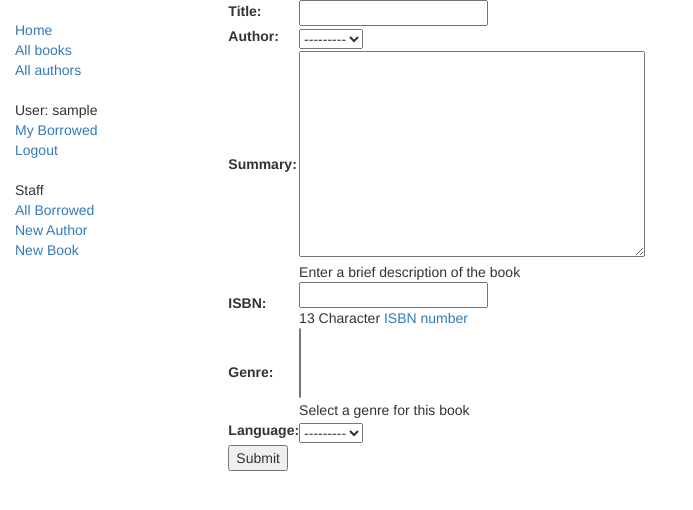
After one commit to cjshaw1976/django_mozilla_tutoriat, a Django app: page /catalog/book/create/ in a window 1280 px wide. The commit adds this page. Shown: the top 510 px of the page, without its empty margins (0-693 px from the left). Run offline with Django 3.2, Linux system fonts and the light colour scheme; the visitor is signed in with stand-in values (Sample User, id 1); data that the repository does not hold is empty; some libraries are stand-ins or nearby versions.

Commit message:
Added Forms with permissions

```diff
--- a/catalog/models.py
+++ b/catalog/models.py
@@ -20,6 +20,19 @@ class Genre(models.Model):
         return self.name
 
 
+class Language(models.Model):
+    """
+    Model representing a book language (e.g. English, French).
+    """
+    name = models.CharField(max_length=200, help_text="Enter a book genre (e.g. English, French etc.)")
+
+    def __str__(self):
+        """
+        String for representing the Model object (in Admin site etc.)
+        """
+        return self.name
+
+
 class Book(models.Model):
     """
     Model representing a book (but not a specific copy of a book).
@@ -29,6 +42,7 @@ class Book(models.Model):
     summary = models.TextField(max_length=1000, help_text="Enter a brief description of the book")
     isbn = models.CharField('ISBN',max_length=13, help_text='13 Character <a href="https://www.isbn-international.org/content/what-isbn">ISBN number</a>')
     genre = models.ManyToManyField(Genre, help_text="Select a genre for this book")
+    language = models.ForeignKey('Language', on_delete=models.SET_NULL, null=True)
 
     def __str__(self):
         """
--- /dev/null
+++ b/catalog/templates/catalog/book_form.html
@@ -0,0 +1,13 @@
+{% extends "base_generic.html" %}
+
+{% block content %}
+
+<form action="" method="post">
+    {% csrf_token %}
+    <table>
+    {{ form.as_table }}
+    </table>
+    <input type="submit" value="Submit" />
+
+</form>
+{% endblock %}
--- a/catalog/templates/catalog/book_list.html
+++ b/catalog/templates/catalog/book_list.html
@@ -9,6 +9,7 @@
       {% for book in book_list %}
       <li>
         <a href="{{ book.get_absolute_url }}">{{ book.title }}</a> ({{book.author}})
+        {% if perms.catalog.can_mark_returned %}- <a href="{% url 'book_update' book.id %}">Edit</a>  {% endif %}
       </li>
       {% endfor %}
 
--- a/catalog/templates/catalog/bookinstance_list_borrowed_all.html
+++ b/catalog/templates/catalog/bookinstance_list_borrowed_all.html
@@ -9,6 +9,7 @@
       {% for bookinst in bookinstance_list %}
       <li class="{% if bookinst.is_overdue %}text-danger{% endif %}">
         <a href="{% url 'book-detail' bookinst.book.pk %}">{{bookinst.book.title}}</a> ({{ bookinst.due_back }}) - {{ bookinst.borrower }}
+        {% if perms.catalog.can_mark_returned %}- <a href="{% url 'renew-book-librarian' bookinst.id %}">Renew</a>  {% endif %}
       </li>
       {% endfor %}
     </ul>
--- a/catalog/urls.py
+++ b/catalog/urls.py
@@ -7,8 +7,15 @@ urlpatterns = [
     url(r'^$', views.index, name='index'),
     url(r'^books/$', views.BookListView.as_view(), name='books'),
     url(r'^book/(?P<pk>\d+)$', views.BookDetailView.as_view(), name='book-detail'),
+    url(r'^book/(?P<pk>[-\w]+)/renew/$', views.renew_book_librarian, name='renew-book-librarian'),
     url(r'^authors/$', views.AuthorsListView.as_view(), name='authors'),
     url(r'^author/(?P<pk>\d+)$', views.AuthorDetailView.as_view(), name='author-detail'),
     url(r'^mybooks/$', views.LoanedBooksByUserListView.as_view(), name='my-borrowed'),
     url(r'^borrowed/$', views.AllLoanedBooksListView.as_view(), name='all-borrowed'),
+    url(r'^author/create/$', views.AuthorCreate.as_view(), name='author_create'),
+    url(r'^author/(?P<pk>\d+)/update/$', views.AuthorUpdate.as_view(), name='author_update'),
+    url(r'^author/(?P<pk>\d+)/delete/$', views.AuthorDelete.as_view(), name='author_delete'),
+    url(r'^book/create/$', views.BookCreate.as_view(), name='book_create'),
+    url(r'^book/(?P<pk>\d+)/update/$', views.BookUpdate.as_view(), name='book_update'),
+    url(r'^book/(?P<pk>\d+)/delete/$', views.BookDelete.as_view(), name='book_delete'),
 ]
--- a/catalog/views.py
+++ b/catalog/views.py
@@ -1,9 +1,17 @@
 import datetime
 
+from django.contrib.auth.decorators import permission_required
 from django.contrib.auth.mixins import LoginRequiredMixin, PermissionRequiredMixin
-from django.shortcuts import render
+from django.core.urlresolvers import reverse
+from django.http import HttpResponseRedirect
+from django.shortcuts import get_object_or_404, render
+from django.urls import reverse_lazy
 from django.views import generic
+from django.views.generic.edit import CreateView, UpdateView, DeleteView
 
+import datetime
+
+from .forms import RenewBookForm
 from .models import Book, Author, BookInstance, Genre
 
 def index(request):
@@ -34,6 +42,28 @@ def index(request):
                  'num_genre':num_genre,
                  'visit':visit},
     )
+
+
+@permission_required('catalog.can_mark_returned')
+def renew_book_librarian(request, pk):
+    """
+    View function for renewing a specific BookInstance by librarian
+    """
+    book_inst=get_object_or_404(BookInstance, pk = pk)
+
+    if request.method == 'POST':
+        form = RenewBookForm(request.POST)
+        if form.is_valid():
+            book_inst.due_back = form.cleaned_data['renewal_date']
+            book_inst.save()
+
+            return HttpResponseRedirect(reverse('all-borrowed') )
+
+    else:
+        proposed_renewal_date = datetime.date.today() + datetime.timedelta(weeks=3)
+        form = RenewBookForm(initial={'renewal_date': proposed_renewal_date,})
+
+    return render(request, 'catalog/book_renew_librarian.html', {'form': form, 'bookinst':book_inst})
 
 
 class BookListView(generic.ListView):
@@ -77,3 +107,40 @@ class AllLoanedBooksListView(PermissionRequiredMixin,generic.ListView):
 
     def get_queryset(self):
         return BookInstance.objects.filter(status__exact='o').order_by('due_back')
+
+
+class AuthorCreate(PermissionRequiredMixin, CreateView):
+    permission_required = 'catalog.can_mark_returned'
+    model = Author
+    fields = '__all__'
+    initial={'date_of_death':'12/10/2016',}
+
+
+class AuthorUpdate(PermissionRequiredMixin, UpdateView):
+    permission_required = 'catalog.can_mark_returned'
+    model = Author
+    fields = ['first_name','last_name','date_of_birth','date_of_death']
+
+
+class AuthorDelete(PermissionRequiredMixin, DeleteView):
+    permission_required = 'catalog.can_mark_returned'
+    model = Author
+    success_url = reverse_lazy('authors')
+
+
+class BookCreate(PermissionRequiredMixin, CreateView):
+    permission_required = 'catalog.can_mark_returned'
+    model = Book
+    fields = '__all__'
+
+
+class BookUpdate(PermissionRequiredMixin, UpdateView):
+    permission_required = 'catalog.can_mark_returned'
+    model = Book
+    fields = '__all__'
+
+
+class BookDelete(DeleteView):
+    permission_required = 'catalog.can_mark_returned'
+    model = Book
+    success_url = reverse_lazy('authors')
--- a/templates/base_generic.html
+++ b/templates/base_generic.html
@@ -39,6 +39,8 @@
         <ul class="sidebar-nav">
           <li>Staff</li>
           <li><a href="{% url 'all-borrowed' %}">All Borrowed</a></li>
+          <li><a href="{% url 'author_create' %}">New Author</a></li>
+          <li><a href="{% url 'book_create' %}">New Book</a></li>
         </ul>
       {% endif %}
      {% endblock %}
```
Also changed, not shown: catalog/forms.py (added, +22 -0 lines), catalog/templates/catalog/author_confirm_delete.html (added, +14 -0 lines), catalog/templates/catalog/author_form.html (added, +13 -0 lines), catalog/templates/catalog/book_confirm_delete.html (added, +14 -0 lines), catalog/templates/catalog/book_renew_librarian.html (added, +16 -0 lines), catalog/migrations/0004_auto_20170706_1206.py (added).
